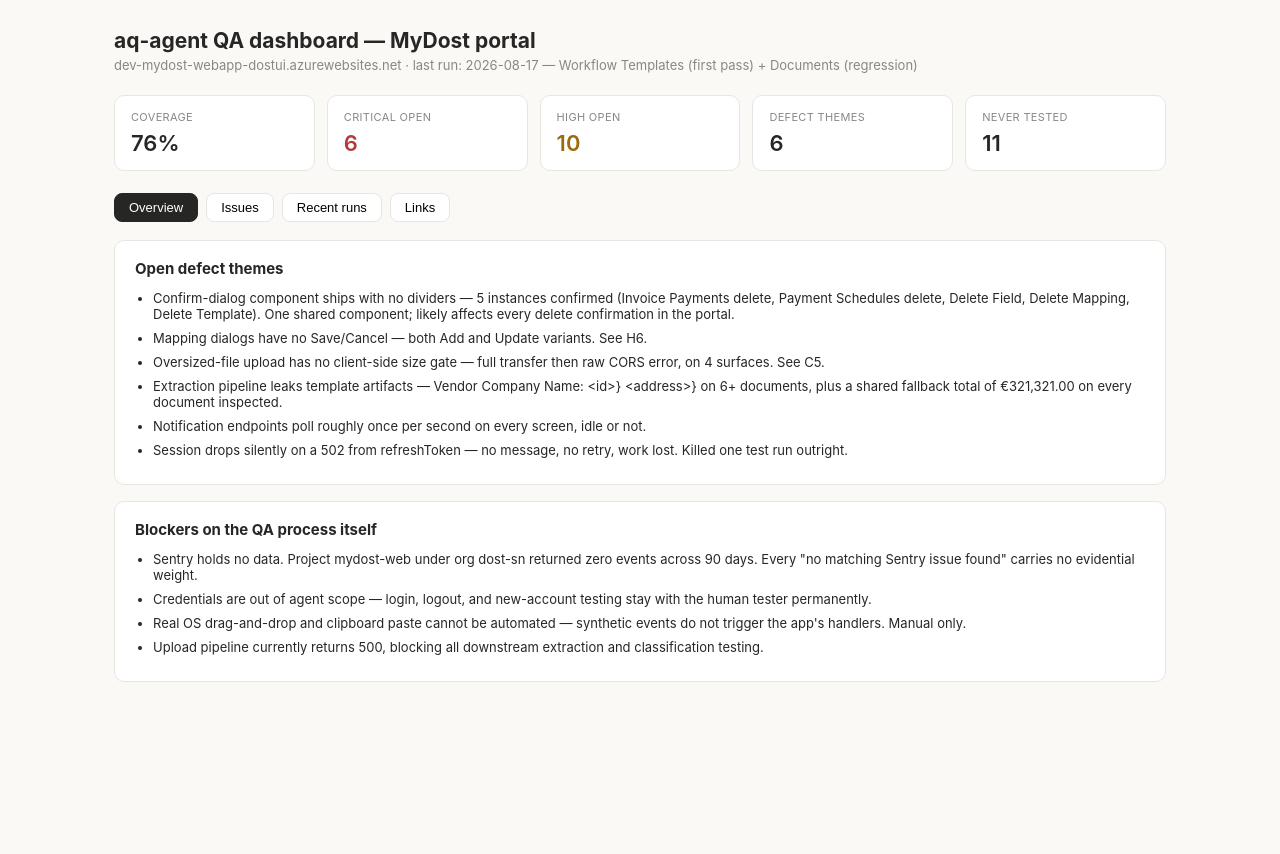
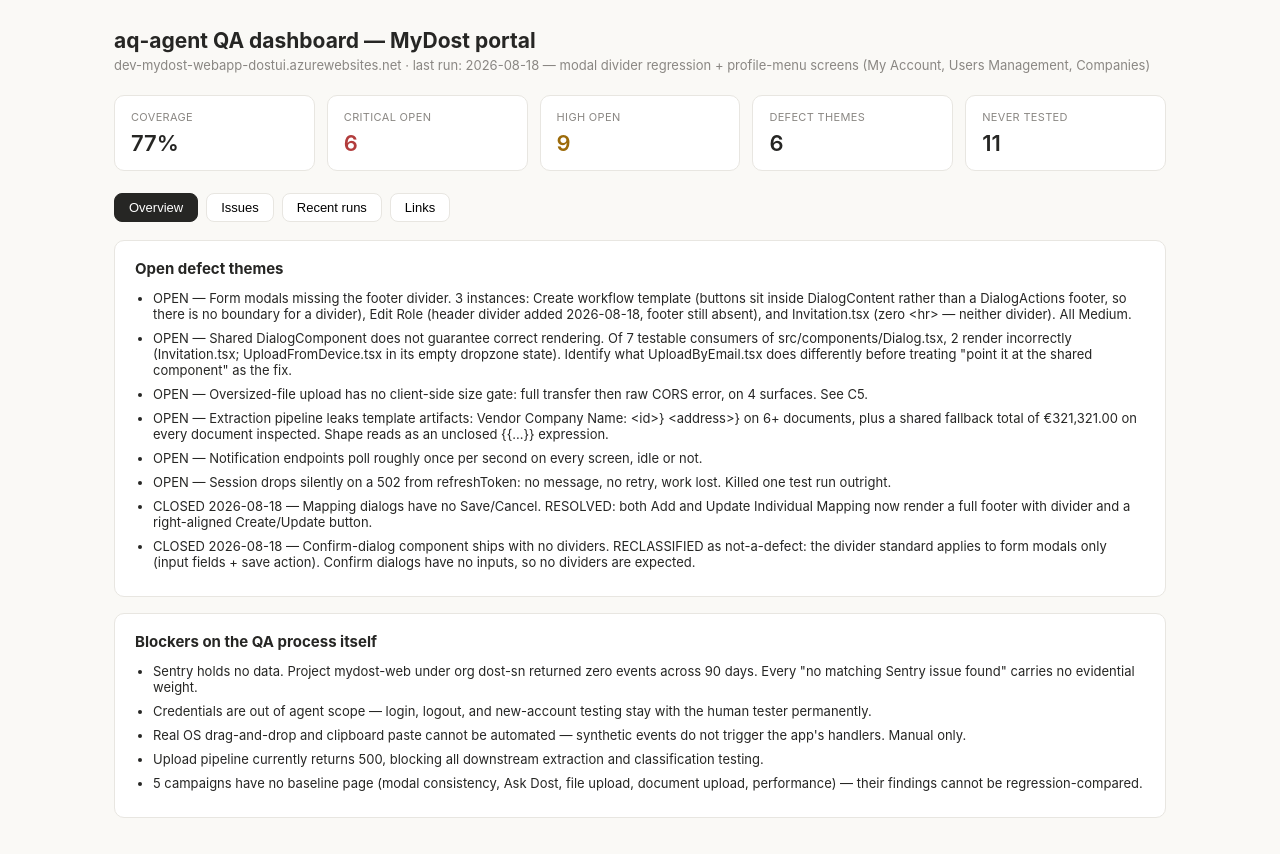
Before and after one commit to qadir1020/mydost-qa-dashboard, a React (Vite) app: page / in a window 1280 px wide. Shown: the top 854 px of the page. Before the commit the page ends 800 px from the top, so only its background shows below. Built offline with nearby package versions, Linux system fonts and the light colour scheme.

Commit message:
QA dashboard update — 2026-08-18 — modal divider regression + profile-menu screens (H6 resolved, confirm-dialog theme reclassified, 3 screens first-tested)

```diff
--- a/src/data.js
+++ b/src/data.js
@@ -1,21 +1,21 @@
-// Snapshot of the Dost Portal QA Dashboard (Notion) as of 2026-08-17.
+// Snapshot of the Dost Portal QA Dashboard (Notion) as of 2026-08-18.
 // To refresh: update this file manually, or wire up scripts/sync-notion.js
 // (see README) to pull live data via the Notion API.
 
 export const dashboardData = {
   environment: "dev-mydost-webapp-dostui.azurewebsites.net",
-  lastRun: "2026-08-17 — Workflow Templates (first pass) + Documents (regression)",
+  lastRun: "2026-08-18 — modal divider regression + profile-menu screens (My Account, Users Management, Companies)",
   summary: {
-    coverage: { tested: 34, total: 45, percent: 76 },
+    coverage: { tested: 37, total: 48, percent: 77 },
     neverTested: 11,
     stale: 0,
     defectThemes: 6,
     activeBaselines: 3,
   },
   severity: [
-    { level: "Critical", count: 6, note: "All enumerated below", exact: true },
-    { level: "High", count: 10, note: "All enumerated below", exact: true },
-    { level: "Medium", count: 45, note: "Aggregate across campaigns — dominated by 22 untranslated-copy items and 7 raw-identifier items from the localization sweep, plus 4 modal-consistency patterns", exact: false },
+    { level: "Critical", count: 6, note: "All enumerated below — unchanged", exact: true },
+    { level: "High", count: 9, note: "All enumerated below — was 10; H6 resolved 2026-08-18", exact: true },
+    { level: "Medium", count: 45, note: "Aggregate across campaigns — dominated by 22 untranslated-copy items and 7 raw-identifier items from the localization sweep, plus the open modal-divider findings", exact: false },
     { level: "Low", count: 8, note: "Cosmetic and polish", exact: false },
   ],
   critical: [
@@ -24,29 +24,34 @@
     { id: "C3", issue: "Upload returns 500 and fails silently — no toast, no banner, nothing appears in the list", screen: "Documents", source: "Upload sweep 2026-08-17 (no baseline)", url: null },
     { id: "C4", issue: "Same 500 silent-failure on the second upload surface", screen: "Payables › Purchase Invoices", source: "Upload sweep 2026-08-17 (no baseline)", url: null },
     { id: "C5", issue: "120MB file transfers in full (~90s), then fails with a raw CORS error and no size message. No client-side size gate anywhere. Confirmed on 4 upload surfaces", screen: "Documents, Payables, Ask Dost, Receivables", source: "Upload sweep 2026-08-17 (no baseline)", url: null },
-    { id: "C6", issue: "Uploaded document displayed content from a completely different invoice (INV-1007.pdf), with an extracted total matching neither file. Caveat: seeded dev data not ruled out", screen: "Payables", source: "Document upload run 2026-08-13 (no baseline)", url: null },
+    { id: "C6", issue: "Uploaded document displayed content from a completely different invoice (INV-1007.pdf), with an extracted total matching neither file. Caveat: seeded dev data not ruled out — needs server-log verification before escalating", screen: "Payables", source: "Document upload run 2026-08-13 (no baseline)", url: null },
   ],
   high: [
     { id: "H1", issue: "Bank Transactions is a dead end — selecting the only available bank fires no request; field is labelled \"(Optional)\" but hard-required", screen: "Bank › Bank Transactions", source: "Functional Baseline 2026-08-12", url: "https://app.notion.com/p/3ba0f4c873ef81cc90fffbc2a3c3250e" },
     { id: "H2", issue: "Column-header sort is a dead control — no reorder, no indicator. Sorting works correctly on Payables/Receivables, so this is screen-specific", screen: "Suppliers", source: "Functional Baseline 2026-08-12", url: "https://app.notion.com/p/3ba0f4c873ef81cc90fffbc2a3c3250e" },
     { id: "H3", issue: "Workflow report throws TypeError: Cannot read properties of undefined (reading 'slice'); two charts render empty axes with no empty-state message", screen: "Reports", source: "Functional Baseline 2026-08-12", url: "https://app.notion.com/p/3ba0f4c873ef81cc90fffbc2a3c3250e" },
     { id: "H4", issue: "Extraction produces wrong values — vendor renders as AQ-TEST-4417} }, total as €321,321.00 against a real 1,234.56 EUR", screen: "Documents", source: "Document upload run 2026-08-13 (no baseline)", url: null },
-    { id: "H5", issue: "Currency formatter fails on newest rows — bare 45.10 with no symbol; accessible name literally reads \"undefined 45.10\"", screen: "Bank › Invoice Payments", source: "Functional Baseline 2026-08-12", url: "https://app.notion.com/p/3ba0f4c873ef81cc90fffbc2a3c3250e" },
-    { id: "H6", issue: "Add and Update Individual Mapping dialogs have no Save/Cancel button anywhere. A user editing a mapping cannot persist changes", screen: "Configuration › Mapping", source: "Modal sweep 2026-08-17 (no baseline)", url: null },
+    { id: "H5", issue: "Currency formatter fails on newest rows — bare 45.10 with no symbol; accessible name literally reads \"undefined 45.10\". Throws no exception, so error monitoring will never catch it", screen: "Bank › Invoice Payments", source: "Functional Baseline 2026-08-12", url: "https://app.notion.com/p/3ba0f4c873ef81cc90fffbc2a3c3250e" },
     { id: "H7", issue: "Chat hangs on \"Processing\" forever when the stream ends without its done event. No timeout, and the broken state survives a page reload", screen: "Ask Dost", source: "Ask Dost campaign (no baseline)", url: null },
     { id: "H8", issue: "Two endpoints 404 on every load — WorkflowTemplates and WorkflowTemplates/template-types", screen: "Workflow Templates", source: "QA Baseline — Workflow Templates 2026-08-17", url: "https://app.notion.com/p/3bf0f4c873ef81d3b5adcc2a8406bade" },
     { id: "H9", issue: "Document name is an <h6> with a JS onclick and no href — clicking opens a raw consumerapi file-viewer URL, not the review screen", screen: "Documents", source: "Functional Baseline 2026-08-12, re-confirmed 2026-08-17", url: "https://app.notion.com/p/3ba0f4c873ef81cc90fffbc2a3c3250e" },
     { id: "H10", issue: "Write-approval flow degrades to \"I'm a bit overloaded\" and renders no approval card. Intermittent — rendered correctly on 2 of 3 attempts", screen: "Ask Dost", source: "Ask Dost campaign (no baseline)", url: null },
   ],
+  // H6 (Add/Update Individual Mapping had no Save/Cancel) was RESOLVED 2026-08-18
+  // and removed from `high`. IDs are intentionally not renumbered so existing
+  // references stay valid.
   defectThemes: [
-    "Confirm-dialog component ships with no dividers — 5 instances confirmed (Invoice Payments delete, Payment Schedules delete, Delete Field, Delete Mapping, Delete Template). One shared component; likely affects every delete confirmation in the portal.",
-    "Mapping dialogs have no Save/Cancel — both Add and Update variants. See H6.",
-    "Oversized-file upload has no client-side size gate — full transfer then raw CORS error, on 4 surfaces. See C5.",
-    "Extraction pipeline leaks template artifacts — Vendor Company Name: <id>} <address>} on 6+ documents, plus a shared fallback total of €321,321.00 on every document inspected.",
-    "Notification endpoints poll roughly once per second on every screen, idle or not.",
-    "Session drops silently on a 502 from refreshToken — no message, no retry, work lost. Killed one test run outright.",
+    "OPEN — Form modals missing the footer divider. 3 instances: Create workflow template (buttons sit inside DialogContent rather than a DialogActions footer, so there is no boundary for a divider), Edit Role (header divider added 2026-08-18, footer still absent), and Invitation.tsx (zero <hr> — neither divider). All Medium.",
+    "OPEN — Shared DialogComponent does not guarantee correct rendering. Of 7 testable consumers of src/components/Dialog.tsx, 2 render incorrectly (Invitation.tsx; UploadFromDevice.tsx in its empty dropzone state). Identify what UploadByEmail.tsx does differently before treating \"point it at the shared component\" as the fix.",
+    "OPEN — Oversized-file upload has no client-side size gate: full transfer then raw CORS error, on 4 surfaces. See C5.",
+    "OPEN — Extraction pipeline leaks template artifacts: Vendor Company Name: <id>} <address>} on 6+ documents, plus a shared fallback total of €321,321.00 on every document inspected. Shape reads as an unclosed {{…}} expression.",
+    "OPEN — Notification endpoints poll roughly once per second on every screen, idle or not.",
+    "OPEN — Session drops silently on a 502 from refreshToken: no message, no retry, work lost. Killed one test run outright.",
+    "CLOSED 2026-08-18 — Mapping dialogs have no Save/Cancel. RESOLVED: both Add and Update Individual Mapping now render a full footer with divider and a right-aligned Create/Update button.",
+    "CLOSED 2026-08-18 — Confirm-dialog component ships with no dividers. RECLASSIFIED as not-a-defect: the divider standard applies to form modals only (input fields + save action). Confirm dialogs have no inputs, so no dividers are expected.",
   ],
   recentRuns: [
+    { date: "2026-08-18", scope: "Modal divider regression (10 prior findings) + profile-menu screens", outcome: "3 FIXED (Add/Update Mapping, Create filtered view) · 6 persisting · 3 NEW (Invitation, Edit Role, plus 3 screens first-tested)", url: null },
     { date: "2026-08-17", scope: "Workflow Templates (first pass) + Documents (regression)", outcome: "New 0 · Fixed 0 · Persisting 3 · 3 new findings on Workflow Templates", url: "https://app.notion.com/p/3bf0f4c873ef81d3b5adcc2a8406bade" },
     { date: "2026-08-17", scope: "Modal consistency — Configuration (12 modals)", outcome: "4 fail: 3 confirm dialogs no dividers, Update Mapping no footer", url: null },
     { date: "2026-08-17", scope: "Modal consistency — Bank + missed screens (15 modals)", outcome: "3 fail: 2 confirm dialogs, Create workflow template", url: null },
@@ -56,10 +61,10 @@
     { date: "2026-08-13", scope: "Document upload — Documents + Payables", outcome: "1 Critical (wrong document content), 1 High (extraction)", url: null },
     { date: "2026-08-13", scope: "Ask Dost file attachments (8 cases)", outcome: "6 pass, 3 defects; no hallucination on PDF or Excel", url: null },
     { date: "2026-08-12", scope: "Functional sweep batches 1–2 (10 screens)", outcome: "2 Critical, 3 High, 4 Medium, 2 Low, 1 retracted", url: "https://app.notion.com/p/3ba0f4c873ef81cc90fffbc2a3c3250e" },
-    { date: "2026-08-11", scope: "Spanish localization sweep", outcome: "29 findings — 22 untranslated copy, 7 raw identifiers", url: "https://app.notion.com/p/3b90f4c873ef81308e5ed90ec632bfff" },
   ],
   quickLinks: [
     { title: "Dost Portal — Master Test Map", url: "https://app.notion.com/p/3bf0f4c873ef8162aa65ddf65409a864", scope: "The index — what was tested, when, against which baseline" },
+    { title: "Dost Portal — QA Dashboard (Notion)", url: "https://app.notion.com/p/3bf0f4c873ef81edb33af8daa9ef8501", scope: "The source this file mirrors" },
     { title: "QA Baseline — Spanish Localization Sweep — 2026-08-11", url: "https://app.notion.com/p/3b90f4c873ef81308e5ed90ec632bfff", scope: "Spanish UI, 29 findings" },
     { title: "QA Functional Baseline — 2026-08-12", url: "https://app.notion.com/p/3ba0f4c873ef81cc90fffbc2a3c3250e", scope: "10 screens, functional behaviour" },
     { title: "QA Baseline — Workflow Templates — 2026-08-17", url: "https://app.notion.com/p/3bf0f4c873ef81d3b5adcc2a8406bade", scope: "Workflow Templates first pass" },
@@ -69,5 +74,6 @@
     "Credentials are out of agent scope — login, logout, and new-account testing stay with the human tester permanently.",
     "Real OS drag-and-drop and clipboard paste cannot be automated — synthetic events do not trigger the app's handlers. Manual only.",
     "Upload pipeline currently returns 500, blocking all downstream extraction and classification testing.",
+    "5 campaigns have no baseline page (modal consistency, Ask Dost, file upload, document upload, performance) — their findings cannot be regression-compared.",
   ],
 };
```
